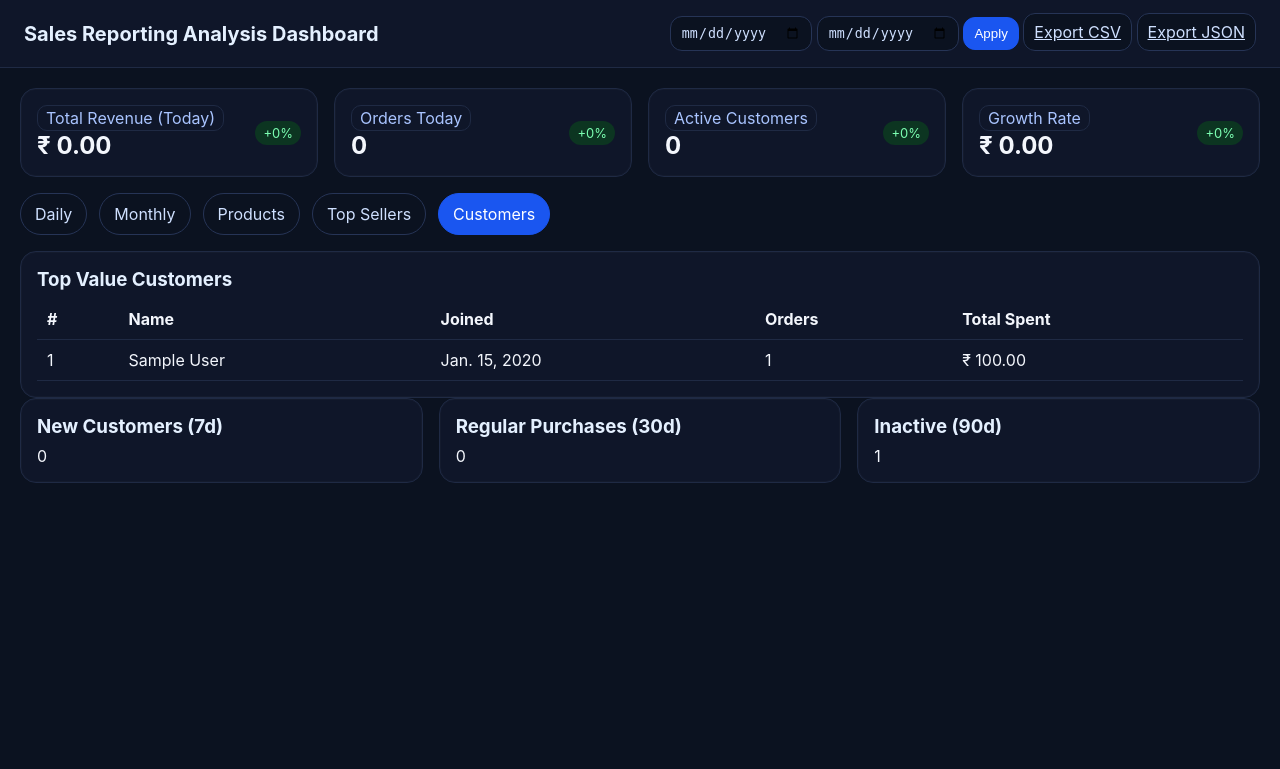
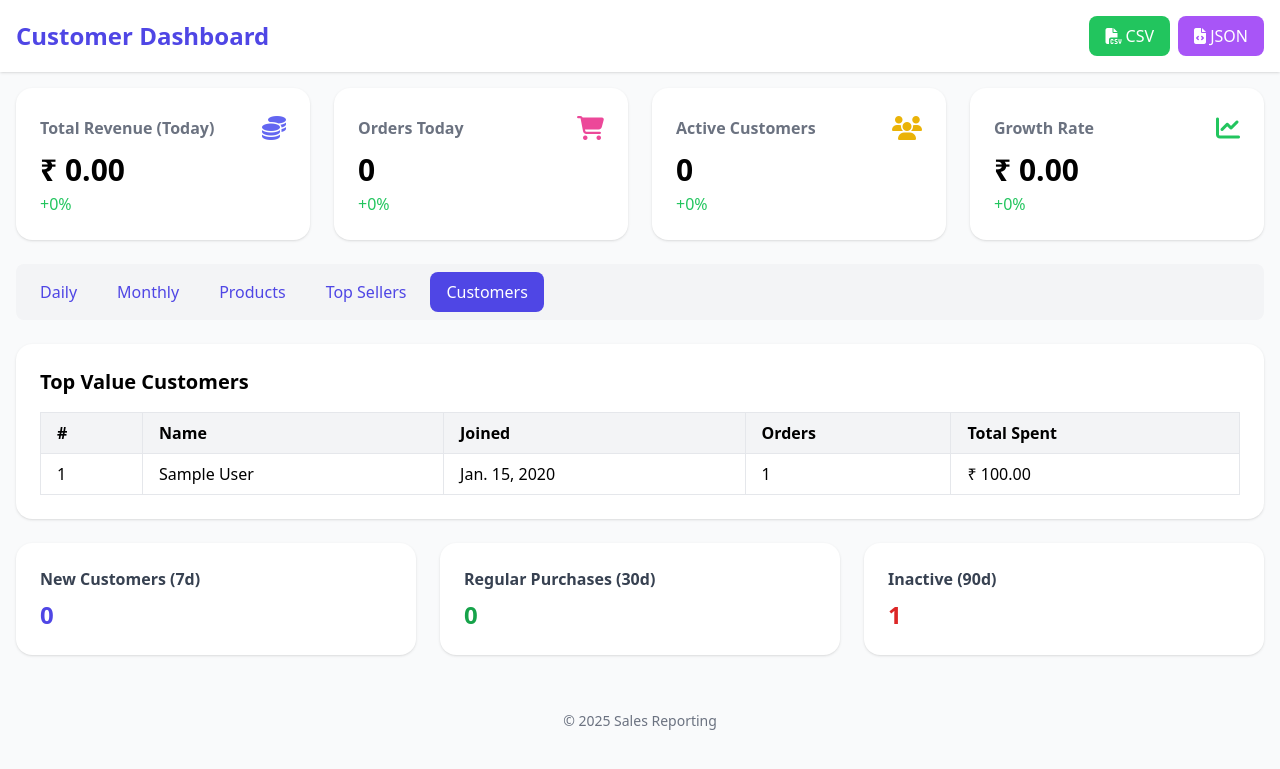
Before and after one commit to yogizx/RMS, a Django app: page /sales/customers/ in a window 1280 px wide. Shown: the top 769 px of the page. Run offline with Django 5.2, Linux system fonts and the light colour scheme; tables that the repository leaves empty hold one stand-in row (values such as "Sample post"); some libraries are stand-ins or nearby versions.

Commit message:
Update customers.html

```diff
--- a/Sales/templates/Sales/customers.html
+++ b/Sales/templates/Sales/customers.html
@@ -1,62 +1,135 @@
 {% load static %}
 <!DOCTYPE html>
-<html>
+<html lang="en">
 <head>
-  <meta charset="utf-8">
+  <meta charset="UTF-8">
+  <meta name="viewport" content="width=device-width, initial-scale=1.0">
   <title>Customers • Sales Reporting</title>
-  <link rel="stylesheet" href="{% static 'Sales/css/styles.css' %}">
+  <script src="https://cdn.tailwindcss.com"></script>
+  <link rel="stylesheet" href="https://cdnjs.cloudflare.com/ajax/libs/font-awesome/6.5.0/css/all.min.css">
 </head>
-<body>
-<header>
-  <h1>Sales Reporting Analysis Dashboard</h1>
-  <div class="filters">
-    <form method="get">
-      {{ form.start_date }} {{ form.end_date }}
-      <button class="btn btn-primary" type="submit">Apply</button>
-      <a class="btn" href="{% url 'Sales:export_csv' %}">Export CSV</a>
-      <a class="btn" href="{% url 'Sales:export_json' %}">Export JSON</a>
-    </form>
+<body class="bg-gray-50 font-sans antialiased">
+
+<header class="bg-white shadow p-4 flex flex-col sm:flex-row justify-between items-start sm:items-center gap-4">
+  <!-- Title -->
+  <h1 class="text-2xl font-bold text-indigo-600">Customer Dashboard</h1>
+
+  <!-- Buttons side by side -->
+  <div class="flex gap-2">
+    <a href="{% url 'Sales:export_csv' %}" class="px-4 py-2 bg-green-500 text-white rounded-lg hover:bg-green-400 transition">
+      <i class="fas fa-file-csv"></i> CSV
+    </a>
+    <a href="{% url 'Sales:export_json' %}" class="px-4 py-2 bg-purple-500 text-white rounded-lg hover:bg-purple-400 transition">
+      <i class="fas fa-file-code"></i> JSON
+    </a>
   </div>
 </header>
-<div class="container">
-  <div class="grid kpis">
-    <div class="card"><div class="kpi"><div><div class="label badge">Total Revenue (Today)</div><div class="value">₹ {{ kpis.revenue.value|floatformat:2 }}</div></div><div class="diff {% if kpis.revenue.diff >= 0 %}positive{% else %}negative{% endif %}">{% if kpis.revenue.diff >= 0 %}+{% endif %}{{ kpis.revenue.diff }}%</div></div></div>
-    <div class="card"><div class="kpi"><div><div class="label badge">Orders Today</div><div class="value">{{ kpis.orders.value }}</div></div><div class="diff {% if kpis.orders.diff >= 0 %}positive{% else %}negative{% endif %}">{% if kpis.orders.diff >= 0 %}+{% endif %}{{ kpis.orders.diff }}%</div></div></div>
-    <div class="card"><div class="kpi"><div><div class="label badge">Active Customers</div><div class="value">{{ kpis.customers.value }}</div></div><div class="diff {% if kpis.customers.diff >= 0 %}positive{% else %}negative{% endif %}">{% if kpis.customers.diff >= 0 %}+{% endif %}{{ kpis.customers.diff }}%</div></div></div>
-    <div class="card"><div class="kpi"><div><div class="label badge">Growth Rate</div><div class="value">₹ {{ kpis.growth.value|floatformat:2 }}</div></div><div class="diff {% if kpis.growth.diff >= 0 %}positive{% else %}negative{% endif %}">{% if kpis.growth.diff >= 0 %}+{% endif %}{{ kpis.growth.diff }}%</div></div></div>
+
+
+<main class="container mx-auto p-4 space-y-6">
+
+  <!-- KPI Cards -->
+  <div class="grid grid-cols-1 sm:grid-cols-2 lg:grid-cols-4 gap-6">
+    <div class="bg-white p-6 rounded-2xl shadow hover:shadow-lg transition">
+      <div class="flex items-center justify-between">
+        <div class="text-gray-500 font-semibold">Total Revenue (Today)</div>
+        <i class="fas fa-coins text-indigo-500 text-2xl"></i>
+      </div>
+      <div class="text-3xl font-bold mt-2">₹ {{ kpis.revenue.value|floatformat:2 }}</div>
+      <div class="mt-1 {% if kpis.revenue.diff >= 0 %}text-green-500{% else %}text-red-500{% endif %}">
+        {% if kpis.revenue.diff >= 0 %}+{% endif %}{{ kpis.revenue.diff }}%
+      </div>
+    </div>
+
+    <div class="bg-white p-6 rounded-2xl shadow hover:shadow-lg transition">
+      <div class="flex items-center justify-between">
+        <div class="text-gray-500 font-semibold">Orders Today</div>
+        <i class="fas fa-shopping-cart text-pink-500 text-2xl"></i>
+      </div>
+      <div class="text-3xl font-bold mt-2">{{ kpis.orders.value }}</div>
+      <div class="mt-1 {% if kpis.orders.diff >= 0 %}text-green-500{% else %}text-red-500{% endif %}">
+        {% if kpis.orders.diff >= 0 %}+{% endif %}{{ kpis.orders.diff }}%
+      </div>
+    </div>
+
+    <div class="bg-white p-6 rounded-2xl shadow hover:shadow-lg transition">
+      <div class="flex items-center justify-between">
+        <div class="text-gray-500 font-semibold">Active Customers</div>
+        <i class="fas fa-users text-yellow-500 text-2xl"></i>
+      </div>
+      <div class="text-3xl font-bold mt-2">{{ kpis.customers.value }}</div>
+      <div class="mt-1 {% if kpis.customers.diff >= 0 %}text-green-500{% else %}text-red-500{% endif %}">
+        {% if kpis.customers.diff >= 0 %}+{% endif %}{{ kpis.customers.diff }}%
+      </div>
+    </div>
+
+    <div class="bg-white p-6 rounded-2xl shadow hover:shadow-lg transition">
+      <div class="flex items-center justify-between">
+        <div class="text-gray-500 font-semibold">Growth Rate</div>
+        <i class="fas fa-chart-line text-green-500 text-2xl"></i>
+      </div>
+      <div class="text-3xl font-bold mt-2">₹ {{ kpis.growth.value|floatformat:2 }}</div>
+      <div class="mt-1 {% if kpis.growth.diff >= 0 %}text-green-500{% else %}text-red-500{% endif %}">
+        {% if kpis.growth.diff >= 0 %}+{% endif %}{{ kpis.growth.diff }}%
+      </div>
+    </div>
   </div>
 
-  <nav class="section-tabs">
-    <a href="{% url 'Sales:daily' %}">Daily</a>
-    <a href="{% url 'Sales:monthly' %}">Monthly</a>
-    <a href="{% url 'Sales:products' %}">Products</a>
-    <a href="{% url 'Sales:top_sellers' %}">Top Sellers</a>
-    <a href="{% url 'Sales:customers' %}" class="active">Customers</a>
+  <!-- Tabs -->
+  <nav class="flex flex-wrap gap-2 bg-gray-100 p-2 rounded-lg">
+    <a href="{% url 'Sales:daily' %}" class="px-4 py-2 rounded-lg {% if section == 'daily' %}bg-indigo-600 text-white{% else %}text-indigo-600 hover:bg-indigo-200{% endif %}">Daily</a>
+    <a href="{% url 'Sales:monthly' %}" class="px-4 py-2 rounded-lg {% if section == 'monthly' %}bg-indigo-600 text-white{% else %}text-indigo-600 hover:bg-indigo-200{% endif %}">Monthly</a>
+    <a href="{% url 'Sales:products' %}" class="px-4 py-2 rounded-lg {% if section == 'products' %}bg-indigo-600 text-white{% else %}text-indigo-600 hover:bg-indigo-200{% endif %}">Products</a>
+    <a href="{% url 'Sales:top_sellers' %}" class="px-4 py-2 rounded-lg {% if section == 'top_sellers' %}bg-indigo-600 text-white{% else %}text-indigo-600 hover:bg-indigo-200{% endif %}">Top Sellers</a>
+    <a href="{% url 'Sales:customers' %}" class="px-4 py-2 rounded-lg {% if section == 'customers' %}bg-indigo-600 text-white{% else %}text-indigo-600 hover:bg-indigo-200{% endif %}">Customers</a>
   </nav>
 
-  <div class="card">
-    <h3>Top Value Customers</h3>
-    <table class="table">
-      <thead><tr><th>#</th><th>Name</th><th>Joined</th><th>Orders</th><th>Total Spent</th></tr></thead>
+  <!-- Top Customers Table -->
+  <div class="bg-white p-6 rounded-2xl shadow overflow-x-auto">
+    <h3 class="text-xl font-bold mb-4">Top Value Customers</h3>
+    <table class="min-w-full text-left border-collapse table-auto">
+      <thead>
+        <tr class="bg-gray-100">
+          <th class="px-4 py-2 border">#</th>
+          <th class="px-4 py-2 border">Name</th>
+          <th class="px-4 py-2 border">Joined</th>
+          <th class="px-4 py-2 border">Orders</th>
+          <th class="px-4 py-2 border">Total Spent</th>
+        </tr>
+      </thead>
       <tbody>
         {% for c in top_customers %}
-        <tr>
-          <td>{{ forloop.counter }}</td>
-          <td>{{ c.customer__name }}</td>
-          <td>{{ c.customer__joined_at }}</td>
-          <td>{{ c.orders }}</td>
-          <td>₹ {{ c.spent|floatformat:2 }}</td>
+        <tr class="hover:bg-gray-50">
+          <td class="px-4 py-2 border">{{ forloop.counter }}</td>
+          <td class="px-4 py-2 border">{{ c.customer__name }}</td>
+          <td class="px-4 py-2 border">{{ c.customer__joined_at }}</td>
+          <td class="px-4 py-2 border">{{ c.orders }}</td>
+          <td class="px-4 py-2 border">₹ {{ c.spent|floatformat:2 }}</td>
         </tr>
         {% endfor %}
       </tbody>
     </table>
   </div>
 
-  <div class="grid" style="grid-template-columns: repeat(3,1fr)">
-    <div class="card"><h3>New Customers (7d)</h3><div class="value">{{ activity.new_customers }}</div></div>
-    <div class="card"><h3>Regular Purchases (30d)</h3><div class="value">{{ activity.regular_purchases }}</div></div>
-    <div class="card"><h3>Inactive (90d)</h3><div class="value">{{ activity.inactive_90d }}</div></div>
+  <!-- Customer Activity Cards -->
+  <div class="grid grid-cols-1 sm:grid-cols-2 lg:grid-cols-3 gap-6">
+    <div class="bg-white p-6 rounded-2xl shadow hover:shadow-lg transition">
+      <h3 class="font-semibold text-gray-700 mb-2">New Customers (7d)</h3>
+      <div class="text-2xl font-bold text-indigo-600">{{ activity.new_customers }}</div>
+    </div>
+    <div class="bg-white p-6 rounded-2xl shadow hover:shadow-lg transition">
+      <h3 class="font-semibold text-gray-700 mb-2">Regular Purchases (30d)</h3>
+      <div class="text-2xl font-bold text-green-600">{{ activity.regular_purchases }}</div>
+    </div>
+    <div class="bg-white p-6 rounded-2xl shadow hover:shadow-lg transition">
+      <h3 class="font-semibold text-gray-700 mb-2">Inactive (90d)</h3>
+      <div class="text-2xl font-bold text-red-600">{{ activity.inactive_90d }}</div>
+    </div>
   </div>
-</div>
+
+</main>
+
+<footer class="text-center text-sm text-gray-500 p-4 mt-6">© 2025 Sales Reporting</footer>
+
 </body>
 </html>
```
